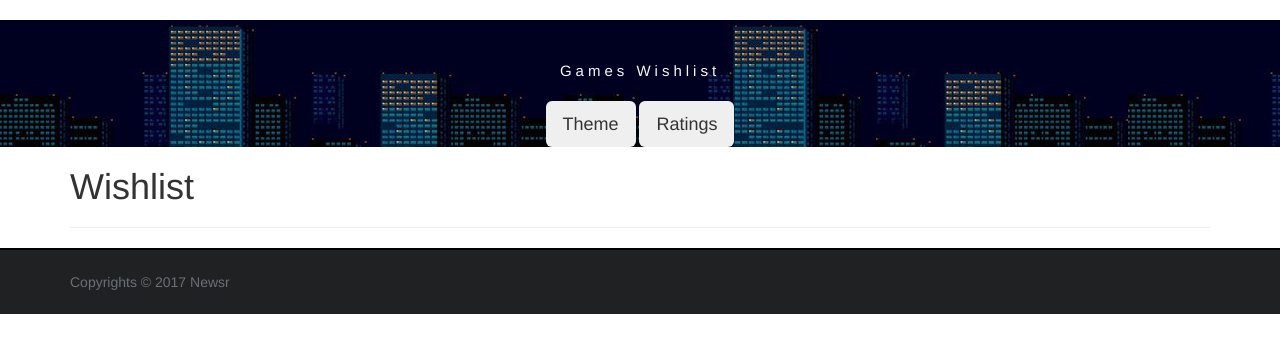
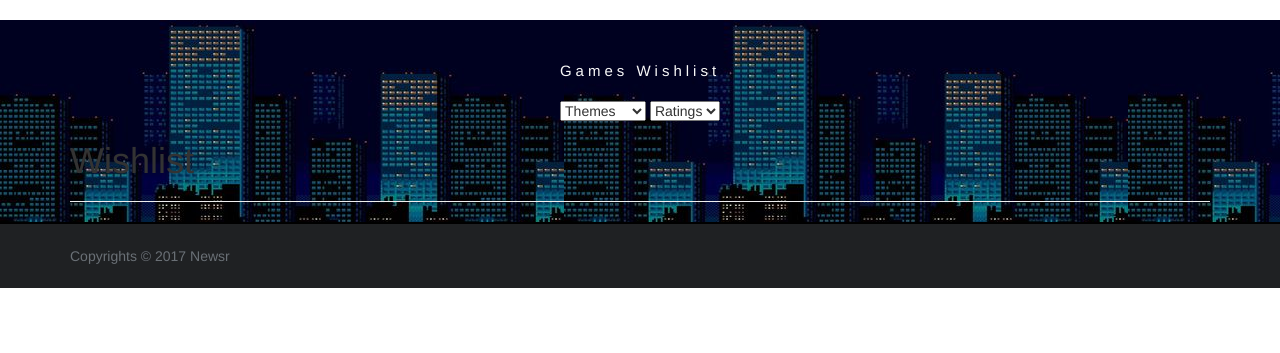
Before and after one commit to brianqvpham/cs373-idb, a Flask app: page /wishlist/ in a window 1280 px wide. Shown: the part 52-405 px from the top of the page. Run offline with Flask 2, Linux system fonts and the light colour scheme; parts of the project's set-up code (start-up, migrations or seed data) failed here and were passed over; some libraries are stand-ins or nearby versions.

Commit message:
implemented dropdown wfor themes and ratings

```diff
--- a/app/templates/wishlist.html
+++ b/app/templates/wishlist.html
@@ -70,43 +70,41 @@
 			  </div>
 			</nav>
 
-
 	</body>
 
 
+
+
           	<div class="wishlist-background">
-
                     <div class="container">
                         <div class="row">
                             <div class="col-md-12 text-center">
                                 <div class="header-text">
                                     <p>Games Wishlist</p>
                                     <h2><span class="typing"></span></h2>
-                                    <div class="btn-group">
-									  <button class="btn btn-secondary btn-lg dropdown-toggle" type="button" data-toggle="dropdown">
-									    Theme
-									  </button>
-									  <div class="dropdown-menu">
 
+									  <select class="dropdown">
+									  	<option>Themes</option>
                                         {% for theme in themes %}
-                                           <div>
+                                           <option>
                                             	{{theme}}
-                                           </div>
+                                           </option>
 									    {% endfor %}
 
-                                      </div>
-									</div>
-									<div class="btn-group">
-									  <button class="btn btn-secondary btn-lg dropdown-toggle" type="button" data-toggle="dropdown" aria-haspopup="true" aria-expanded="false">
-									    Ratings
-									  </button>
 
-									  <select class="dropdown-menu">
+
+
+                                      </select>
+
+
+
+									  <select class="dropdown">
+									  <option>Ratings</option>
                                         {% for rating in ratings %}
                                             <option>{{rating}}</option>
                                         {% endfor %}
 									  </select>
-									</div>
+
 
 
                                 </div>
@@ -114,7 +112,7 @@
                         </div>
                     </div>
 
-        </div>
+
 			         <div class="container">
 
 			              <h1>Wishlist</h1>
@@ -123,10 +121,10 @@
 			          <div class="container">
 
 
-          </div>
 
 
 
+		</div>
 
 
 
```
Lines whose indentation alone changed are shown as unchanged.
